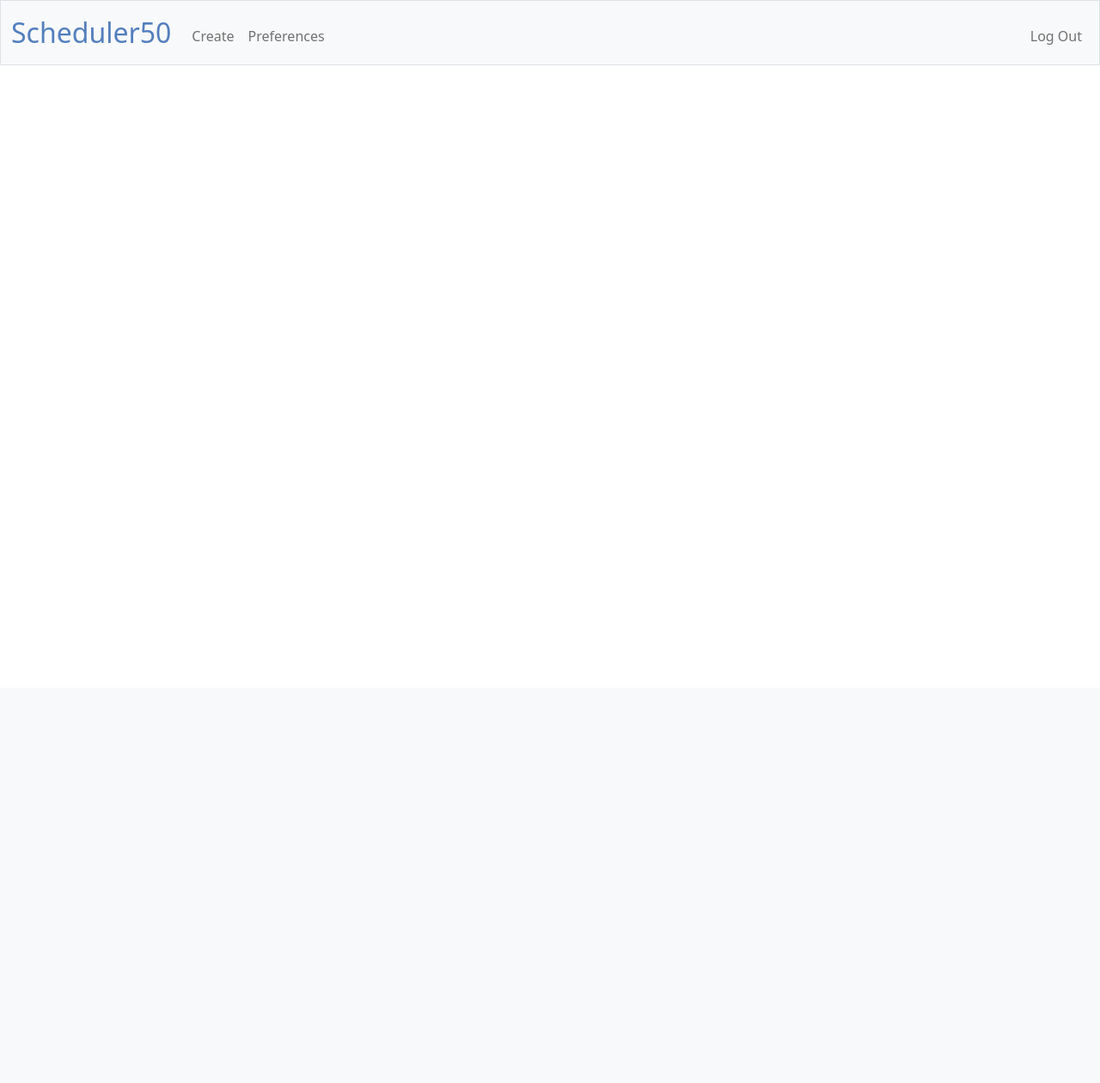
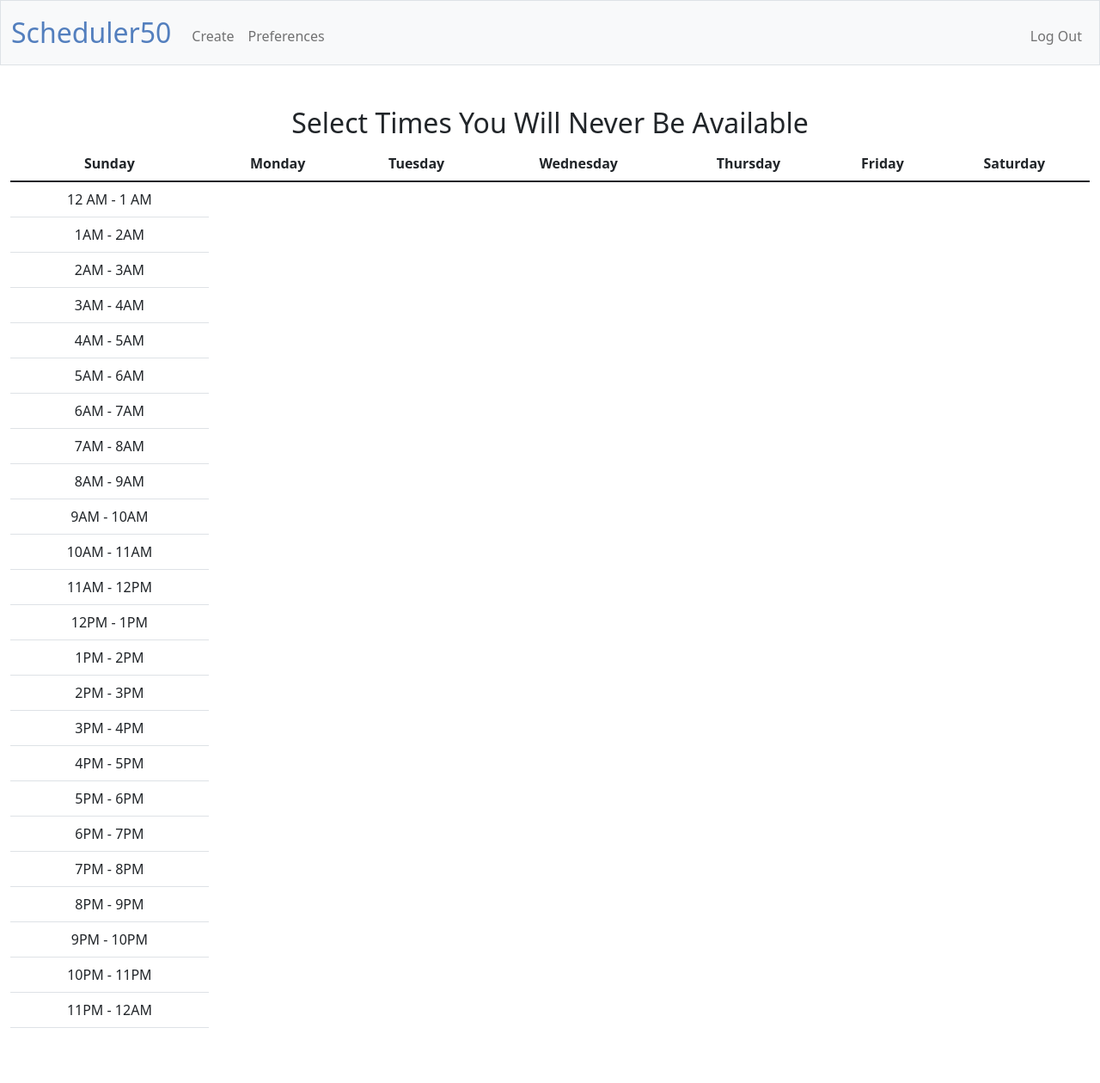
Before and after one commit to GraysonMMartin/Scheduler50, a Flask app: page /preferences in a window 1280 px wide. Shown: the whole page at 86% size. Before the commit the page ends 76 px from the top, so only its background shows below. Run offline with Flask 2, Linux system fonts and the light colour scheme; a user stored in the database is signed in; some libraries are stand-ins or nearby versions.

Commit message:
begin preferences

```diff
--- a/static/styles.css
+++ b/static/styles.css
@@ -9,3 +9,21 @@ nav .navbar-brand .blue
 {
     color: #537fbe;
 }
+
+td.bg-red {
+    background-color: #ff0000;
+  }
+
+td.bg-white {
+    background-color: white;
+}
+
+.unhighlightable {
+    -webkit-touch-callout: none;
+    -webkit-user-select: none;
+    -khtml-user-select: none;
+    -moz-user-select: -moz-none;
+    -ms-user-select: none;
+    -o-user-select: none;
+    user-select: none;
+}
--- a/templates/preferences.html
+++ b/templates/preferences.html
@@ -4,6 +4,177 @@
     Preferences
 {% endblock %}
 
-{% block main %}
+{% block scripts %}
+<script>
+    document.addEventListener('DOMContentLoaded', function() {
+        let cells = document.querySelectorAll("td");
+        for (let i = 0; i < cells.length; i++){
+            cells[i].addEventListener('mousedown', function(){
+                if (cells[i].getAttributeNode("value").value == "unavailable"){
+                    cells[i].getAttributeNode("value").value = "available";
+                    cells[i].getAttributeNode("class").value = "bg-red";
+                }
+                else{
+                    cells[i].getAttributeNode("value").value = "unavailable";
+                    cells[i].getAttributeNode("class").value = "bg-white";
+                }
+            })
+        }
+    });
+
+</script>
 
 {% endblock %}
+
+{% block main %}
+<h2>Select Times You Will Never Be Available</h2>
+<table class="table" id="time_preferences">
+    <thead>
+        <tr>
+            <th>
+                Sunday
+            </th>
+            <th>
+                Monday
+            </th>
+            <th>
+                Tuesday
+            </th>
+            <th>
+                Wednesday
+            </th>
+            <th>
+                Thursday
+            </th>
+            <th>
+                Friday
+            </th>
+            <th>
+                Saturday
+            </th>
+        </tr>
+    </thead>
+    <tbody class="unhighlightable">
+        <tr>
+            <td value="available" class="bg-white">
+                12 AM - 1 AM
+            </td>
+        </tr>
+        <tr>
+            <td value="available" class="bg-white">
+                1AM - 2AM
+            </td>
+        </tr>
+        <tr>
+            <td value="available" class="bg-white">
+                2AM - 3AM
+            </td>
+        </tr>
+        <tr>
+            <td value="available" class="bg-white">
+                3AM - 4AM
+            </td>
+        </tr>
+        <tr>
+            <td value="available" class="bg-white">
+                4AM - 5AM
+            </td>
+        </tr>
+        <tr>
+            <td value="available" class="bg-white">
+                5AM - 6AM
+            </td>
+        </tr>
+        <tr>
+            <td value="available" class="bg-white">
+                6AM - 7AM
+            </td>
+        </tr>
+        <tr>
+            <td value="available" class="bg-white">
+                7AM - 8AM
+            </td>
+        </tr>
+        <tr>
+            <td value="available" class="bg-white">
+                8AM - 9AM
+            </td>
+        </tr>
+        <tr>
+            <td value="available" class="bg-white">
+                9AM - 10AM
+            </td>
+        </tr>
+        <tr>
+            <td value="available" class="bg-white">
+                10AM - 11AM
+            </td>
+        </tr>
+        <tr>
+            <td value="available" class="bg-white">
+                11AM - 12PM
+            </td>
+        </tr>
+        <tr>
+            <td value="available" class="bg-white">
+                12PM - 1PM
+            </td>
+        </tr>
+        <tr>
+            <td value="available" class="bg-white">
+                1PM - 2PM
+            </td>
+        </tr>
+        <tr>
+            <td value="available" class="bg-white">
+                2PM - 3PM
+            </td>
+        </tr>
+        <tr>
+            <td value="available" class="bg-white">
+                3PM - 4PM
+            </td>
+        </tr>
+        <tr>
+            <td value="available" class="bg-white">
+                4PM - 5PM
+            </td>
+        </tr>
+        <tr>
+            <td value="available" class="bg-white">
+                5PM - 6PM
+            </td>
+        </tr>
+        <tr>
+            <td value="available" class="bg-white">
+                6PM - 7PM
+            </td>
+        </tr>
+        <tr>
+            <td value="available" class="bg-white">
+                7PM - 8PM
+            </td>
+        </tr>
+        <tr>
+            <td value="available" class="bg-white">
+                8PM - 9PM
+            </td>
+        </tr>
+        <tr>
+            <td value="available" class="bg-white">
+                9PM - 10PM
+            </td>
+        </tr>
+        <tr>
+            <td value="available" class="bg-white">
+                10PM - 11PM
+            </td>
+        </tr>
+        <tr>
+            <td value="available" class="bg-white">
+                11PM - 12AM
+            </td>
+        </tr>
+    </tbody>
+</table>
+{% endblock %}
```
Also changed, not shown: scheduler50.db.
